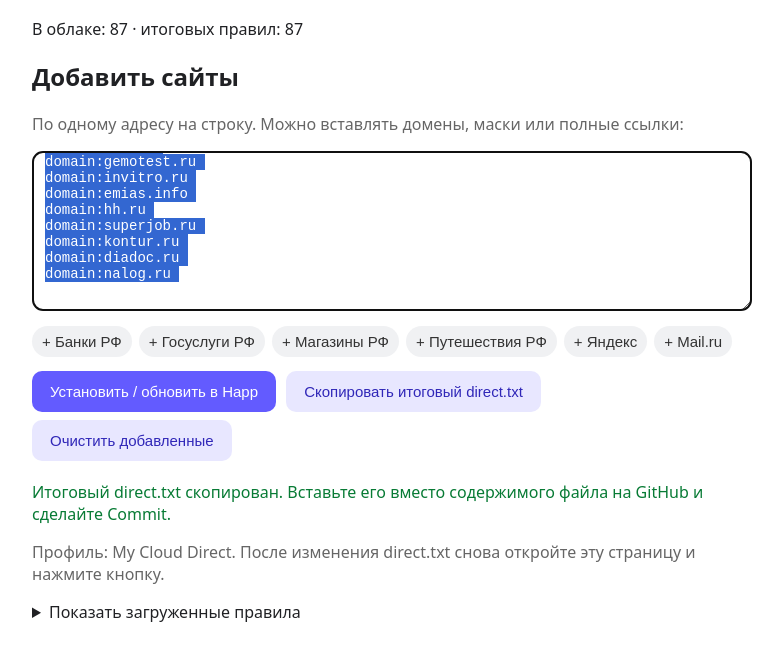
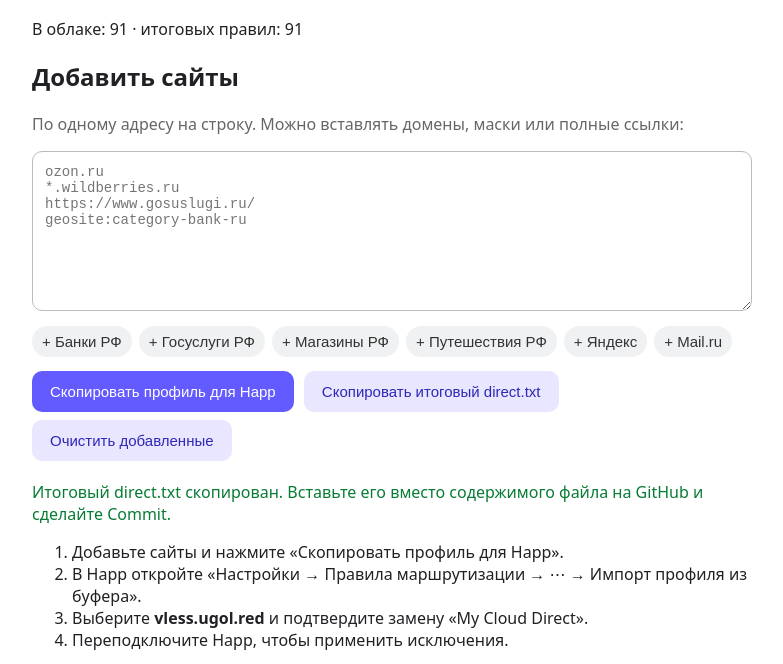
Before and after one commit to dem36rus/happ-direct, a plain HTML site: page index.html in a window 1280 px wide. Both pictures are taken after a click on the button "Скопировать итоговый direct.txt". Shown: the part 94-758 px from the top of the page, without its empty margins (248-1031 px from the left). Drawn offline with Linux system fonts and the light colour scheme.

Commit message:
Fix routing profile updates for subscription imports
Copy the generated profile for native scoped import instead of opening the global routing deeplink. Add direct exceptions for MAX, Oneme, Vseinstrumenti and Lemana Pro.

```diff
--- a/index.html
+++ b/index.html
@@ -31,11 +31,19 @@
     <button class="chip" data-rule="geosite:yandex">+ Яндекс</button>
     <button class="chip" data-rule="geosite:mailru-group">+ Mail.ru</button>
   </div>
-  <button id="install" disabled>Установить / обновить в Happ</button>
+  <button id="install" disabled>Скопировать профиль для Happ</button>
   <button id="copy" class="secondary" disabled>Скопировать итоговый direct.txt</button>
   <button id="clear" class="secondary">Очистить добавленные</button>
   <p id="message" class="ok"></p>
-  <p class="muted">Профиль: My Cloud Direct. После изменения direct.txt снова откройте эту страницу и нажмите кнопку.</p>
+  <textarea id="clipboard-output" readonly hidden aria-label="Профиль для копирования"></textarea>
+  <ol>
+    <li>Добавьте сайты и нажмите «Скопировать профиль для Happ».</li>
+    <li>В Happ откройте «Настройки → Правила маршрутизации → ⋯ → Импорт профиля из буфера».</li>
+    <li>Выберите <strong>vless.ugol.red</strong> и подтвердите замену «My Cloud Direct».</li>
+    <li>Переподключите Happ, чтобы применить исключения.</li>
+  </ol>
+  <p class="muted">Всегда выбирайте одну и ту же подписку. Профиль в «Списке серверов» можно удалить после переноса правил в vless.ugol.red. Новые сайты добавляйте через эту форму и повторяйте импорт в ту же подписку.</p>
+  <p class="muted">Добавленные строки сохраняются в этом браузере. Для общего списка на разных компьютерах сохраните итоговый direct.txt в GitHub.</p>
   <details><summary>Показать загруженные правила</summary><pre id="rules"></pre></details>
   <script>
     const SOURCE='https://raw.githubusercontent.com/dem36rus/happ-direct/main/direct.txt';
@@ -46,6 +54,7 @@
     const message=document.querySelector('#message');
     const status=document.querySelector('#status');
     const rulesBox=document.querySelector('#rules');
+    const clipboardOutput=document.querySelector('#clipboard-output');
     let cloudRules=[];
 
     function toBase64(value){
@@ -90,6 +99,23 @@
       localStorage.setItem('happ-direct-added',input.value);
     }
 
+    async function copyText(value){
+      clipboardOutput.hidden=true;
+      try{
+        await navigator.clipboard.writeText(value);
+        return true;
+      }catch{
+        clipboardOutput.value=value;
+        clipboardOutput.hidden=false;
+        clipboardOutput.focus();
+        clipboardOutput.select();
+        let copied=false;
+        try{copied=document.execCommand('copy')}catch{}
+        if(copied) clipboardOutput.hidden=true;
+        return copied;
+      }
+    }
+
     input.value=localStorage.getItem('happ-direct-added')||'';
     input.addEventListener('input',()=>{message.textContent='';refresh()});
     document.querySelectorAll('[data-rule]').forEach(chip=>chip.onclick=()=>{
@@ -100,15 +126,10 @@
     clearButton.onclick=()=>{input.value='';message.textContent='Добавленные строки очищены';refresh()};
     copyButton.onclick=async()=>{
       const result=allRules().join('\n')+'\n';
-      try{
-        await navigator.clipboard.writeText(result);
-      }catch{
-        input.value=result;
-        input.focus();
-        input.select();
-        document.execCommand('copy');
-      }
-      message.textContent='Итоговый direct.txt скопирован. Вставьте его вместо содержимого файла на GitHub и сделайте Commit.';
+      const copied=await copyText(result);
+      message.textContent=copied
+        ?'Итоговый direct.txt скопирован. Вставьте его вместо содержимого файла на GitHub и сделайте Commit.'
+        :'Скопируйте выделенный список: Ctrl+C. Затем сохраните его в direct.txt на GitHub.';
     };
 
     fetch(SOURCE+'?t='+Date.now(),{cache:'no-store'})
@@ -121,7 +142,12 @@
         refresh();
         button.disabled=false;
         copyButton.disabled=false;
-        button.onclick=()=>location.href=profileLink(allRules());
+        button.onclick=async()=>{
+          const copied=await copyText(profileLink(allRules()));
+          message.textContent=copied
+            ?'Профиль скопирован. В Happ импортируйте его из буфера в vless.ugol.red и подтвердите замену My Cloud Direct. Затем переподключите Happ.'
+            :'Нажмите Ctrl+C, чтобы скопировать выделенный профиль. Затем импортируйте его из буфера в vless.ugol.red в Happ.';
+        };
       })
       .catch(error=>status.textContent='Не удалось загрузить direct.txt: '+error.message);
   </script>
```
Also changed, not shown: direct.txt, 1 other file.
